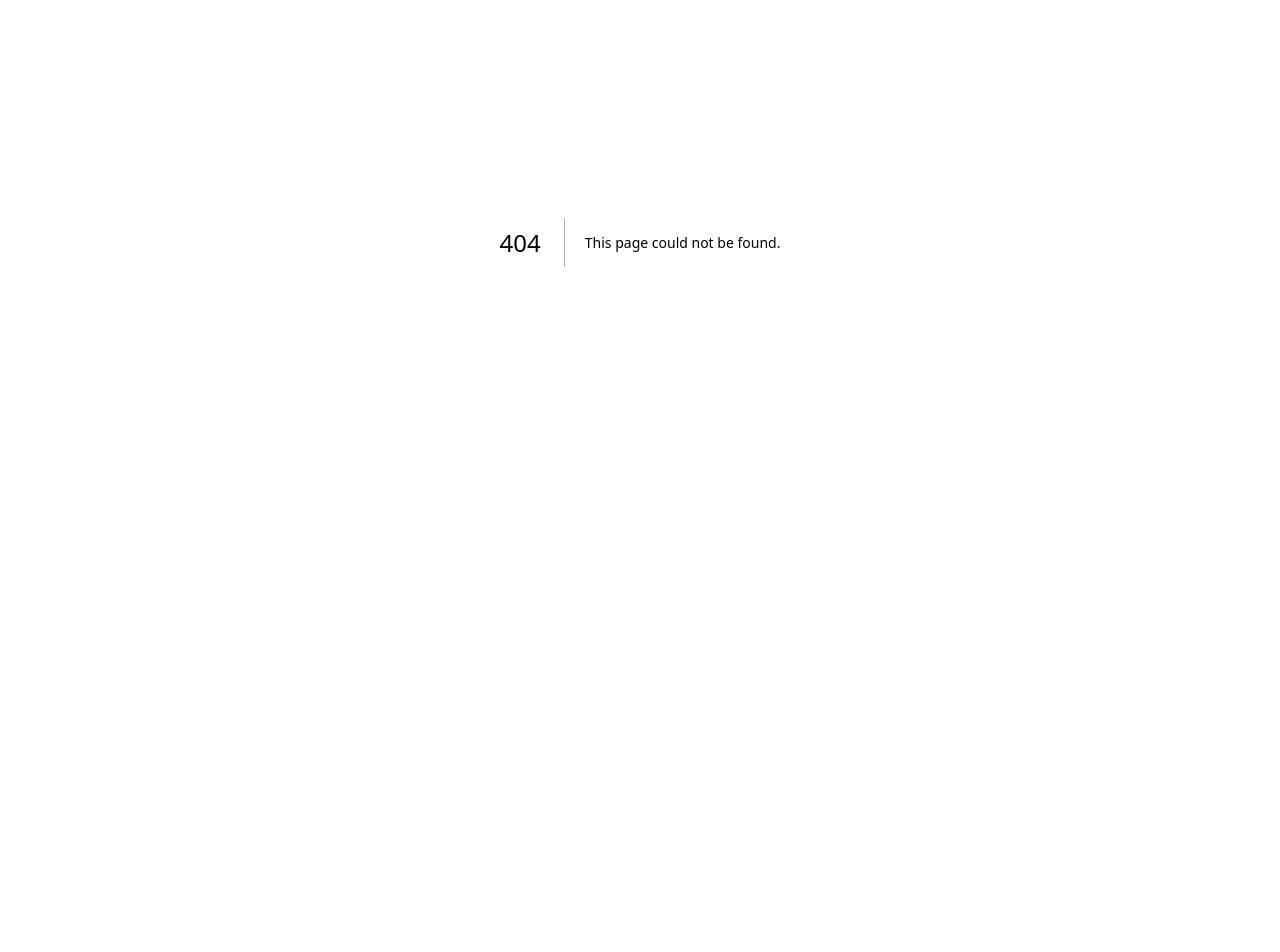
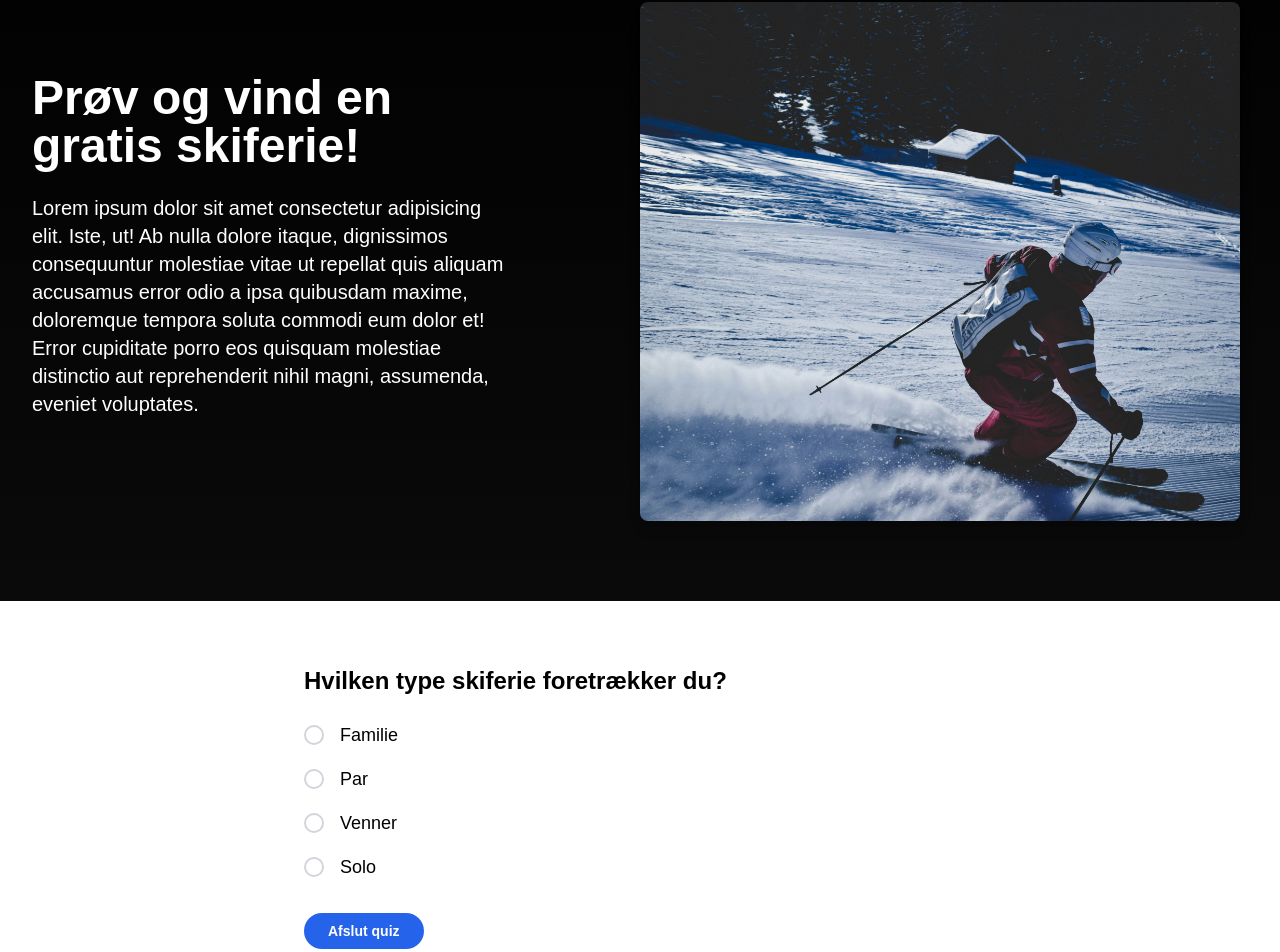
Before and after one commit to RTS-Webdev/skiudstilling, a Next.js app: page /konkurrence in a window 1280 px wide. Before the commit this address had no page. Shown: the part 158-1110 px from the top of the page. Before the commit the page ends 800 px from the top, so only its background shows below. Built offline with nearby package versions, Linux system fonts and the light colour scheme.

Commit message:
added konkurrence section

```diff
--- /dev/null
+++ b/src/app/konkurrence/page.tsx
@@ -0,0 +1,138 @@
+"use client";
+
+import Image from "next/image";
+import { useState } from "react";
+import { questions } from "../utils";
+import Navigation from "$/components/Navigation";
+
+export default function Home() {
+    const [currentQuestion, setCurrentQuestion] = useState(0);
+    const [selectedAnswer, setSelectedAnswer] = useState<string | null>(null);
+    const [answers, setAnswers] = useState<string[]>([]);
+    const [showResult, setShowResult] = useState(false);
+
+    const handleAnswerSelect = (answer: string) => {
+        setSelectedAnswer(answer);
+    };
+
+    const handleConfirm = () => {
+        if (selectedAnswer !== null) {
+            setAnswers([...answers, selectedAnswer]);
+            setSelectedAnswer(null);
+            if (currentQuestion < questions.length - 1) {
+                setCurrentQuestion(currentQuestion + 1);
+            } else {
+                setShowResult(true);
+            }
+        }
+    };
+
+    const calculateScore = () => {
+        return answers.reduce((score, answer, index) => {
+            return score + (answer === questions[index].correctAnswer ? 1 : 0);
+        }, 0);
+    };
+
+    return (
+        <div className="min-h-screen bg-gradient-to-b from-black to-[#100f0f] text-white overflow-x-hidden">
+            <header className="fixed top-0 left-0 right-0 z-50">
+                <Navigation />
+            </header>
+            <main className="relative pt-20">
+                <section className="py-20 px-4 md:px-0" aria-label="Hero section">
+                    <div className="container mx-auto flex flex-col md:flex-row items-center">
+                        <div className="md:w-1/2 md:pl-8 md:pr-32">
+                            <h1 className="text-4xl md:text-5xl font-bold mb-6">Prøv og vind en gratis skiferie!</h1>
+                            <p className="text-xl mb-8">
+                                Lorem ipsum dolor sit amet consectetur adipisicing elit. Iste, ut! Ab nulla dolore itaque, dignissimos consequuntur molestiae vitae ut repellat quis aliquam accusamus error odio a ipsa quibusdam maxime, doloremque tempora soluta commodi eum dolor et! Error cupiditate porro eos quisquam molestiae distinctio aut reprehenderit nihil magni, assumenda, eveniet voluptates.
+                            </p>
+                        </div>
+                        <div className="md:w-1/2 mb-8 md:mb-0">
+                            <Image
+                                src="/img/6.jpg"
+                                alt="Ski resort landscape"
+                                width={600}
+                                height={400}
+                                className="rounded-lg shadow-lg"
+                            />
+                        </div>
+                    </div>
+                </section>
+
+                <section className="py-16 px-4 md:px-0 bg-white text-black" aria-label="Quiz section">
+                    <div className="container mx-auto">
+                        <div className="max-w-2xl mx-auto">
+                            {!showResult ? (
+                                <form onSubmit={(e) => { e.preventDefault(); handleConfirm(); }}>
+                                    <h2 className="text-2xl font-semibold mb-6">{questions[currentQuestion].question}</h2>
+                                    <fieldset className="mb-8">
+                                        <legend className="sr-only">Answer options</legend>
+                                        <ul className="space-y-4">
+                                            {questions[currentQuestion].answers.map((answer, index) => (
+                                                <li key={index} className="flex items-start">
+                                                    <input
+                                                        type="radio"
+                                                        id={`answer-${index}`}
+                                                        name="quiz-answer"
+                                                        value={answer}
+                                                        checked={selectedAnswer === answer}
+                                                        onChange={() => handleAnswerSelect(answer)}
+                                                        className="sr-only"
+                                                    />
+                                                    <label
+                                                        htmlFor={`answer-${index}`}
+                                                        className="flex items-center cursor-pointer"
+                                                    >
+                                                        <span className={`w-5 h-5 rounded-full mr-4 border-2 transition-colors ${
+                                                            selectedAnswer === answer
+                                                                ? 'bg-green-500 border-lime-500'
+                                                                : 'border-gray-300 hover:border-gray-400'
+                                                        }`}></span>
+                                                        <span className="text-lg">{answer}</span>
+                                                    </label>
+                                                </li>
+                                            ))}
+                                        </ul>
+                                    </fieldset>
+                                    <button
+                                        type="submit"
+                                        className="px-6 py-2 bg-blue-600 text-white text-sm font-semibold rounded-full hover:bg-blue-700 transition-colors"
+                                        disabled={selectedAnswer === null}
+                                    >
+                                        {currentQuestion < questions.length - 1 ? 'Næste spørgsmål' : 'Afslut quiz'}
+                                    </button>
+                                </form>
+                            ) : (
+                                <div>
+                                    <h2 className="text-2xl font-semibold mb-6">Quiz Resultat</h2>
+                                    <p className="text-xl mb-4">Du svarede korrekt på {calculateScore()} ud af {questions.length} spørgsmål.</p>
+                                    <ol className="space-y-4 mb-6 list-decimal list-inside">
+                                        {questions.map((q, index) => (
+                                            <li key={index} className="border-b pb-4">
+                                                <h3 className="font-semibold inline-block">{q.question}</h3>
+                                                <p>Dit svar: {answers[index]}</p>
+                                                <p>Korrekt svar: {q.correctAnswer}</p>
+                                            </li>
+                                        ))}
+                                    </ol>
+
+                                    <button
+                                        onClick={() => {
+                                            setCurrentQuestion(0);
+                                            setSelectedAnswer(null);
+                                            setAnswers([]);
+                                            setShowResult(false);
+                                        }}
+                                        className="px-6 py-2 bg-blue-600 text-white text-sm font-semibold rounded-full hover:bg-blue-700 transition-colors"
+                                    >
+                                        Prøv igen
+                                    </button>
+                                </div>
+                            )}
+                        </div>
+                    </div>
+                </section>
+            </main>
+        </div>
+    );
+}
--- /dev/null
+++ b/src/app/utils/index.ts
@@ -0,0 +1,8 @@
+
+export const questions = [
+    {
+      question: "Hvilken type skiferie foretrækker du?",
+      answers: ["Familie", "Par", "Venner", "Solo"],
+      correctAnswer: "Familie"
+    },
+];
```
Also changed, not shown: public/img/6.jpg (added).
